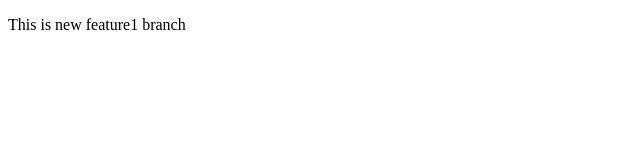
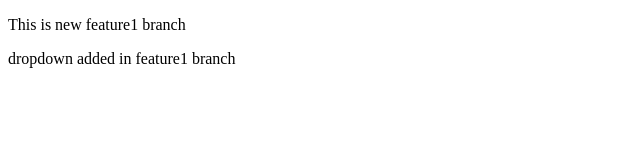
Before and after one commit to A-dhakad/localrepo, a plain HTML site: page index.html in a window 1280 px wide. Shown: the whole page, without its empty margins (0-640 px from the left). Drawn offline with Linux system fonts and the light colour scheme.

Commit message:
dropdown added in feature1

```diff
--- a/index.html
+++ b/index.html
@@ -7,5 +7,6 @@
 </head>
 <body>
     <p>This is new feature1 branch </p>
+    <p>dropdown added in feature1 branch </p>
 </body>
 </html>
```
